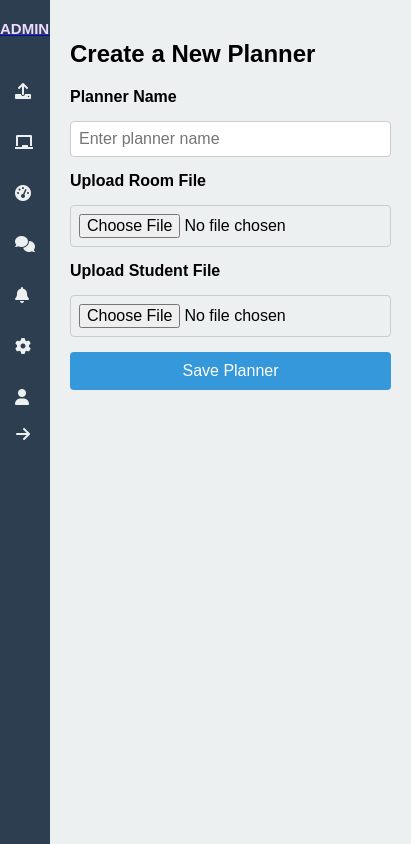
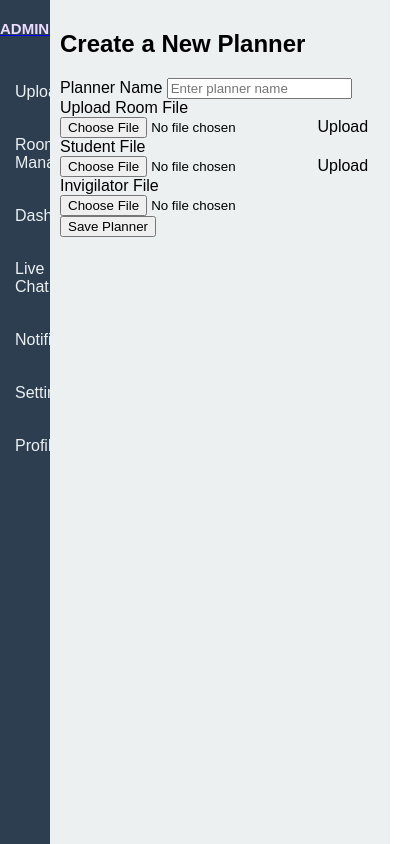
Before and after one commit to Bhavya248-rgb/SEM-Exam-Seating-Planner, a plain HTML site: page upload.html in a window 390 px wide. Shown: the whole page, 411 px wide, since content can reach past the window. Drawn offline with Linux system fonts and the light colour scheme.

Commit message:
Add files via upload

```diff
--- a/upload.html
+++ b/upload.html
@@ -4,29 +4,28 @@
     <meta charset="UTF-8">
     <meta name="viewport" content="width=device-width, initial-scale=1.0">
     <title>Admin Dashboard</title>
+    <link rel="stylesheet" href="admin-index.css">
+    <!-- Font Awesome for Icons -->
     <link href="admin-index.css" rel="stylesheet">
-    <link rel="stylesheet" href="upload.css">
-    <!-- Font Awesome for Icons -->
-    <link href="https://cdnjs.cloudflare.com/ajax/libs/font-awesome/6.0.0-beta3/css/all.min.css" rel="stylesheet">
+
+
 </head>
 <body>
     <div class="admin-container">
         <!-- Sidebar Navigation -->
         <nav class="sidebar">
             <div class="sidebar-header">
-                <a href="admin-index.html"><h2 class="panel">Admin Panel</h2></a>
+                <!-- <h2>Admin Panel</h2> -->
+                <a href="admin-index.html"><h2>Admin Panel</h2></a>
             </div>
             <ul class="sidebar-menu">
-                <li><a href="upload.html"><i class="fas fa-upload"></i><span class="menu-text">Upload</span></a></li>
-                <li><a href="room-management.html"><i class="fas fa-chalkboard"></i><span class="menu-text">Room Management</span></a></li>
-                <li><a href="dashboard.html"><i class="fas fa-tachometer-alt"></i><span class="menu-text">Dashboard</span></a></li>
-                <li><a href="#live-chat"><i class="fas fa-comments"></i><span class="menu-text">Live Chat</span></a></li>
-                <li><a href="#notifications"><i class="fas fa-bell"></i><span class="menu-text">Notifications</span></a></li>
-                <li><a href="#settings"><i class="fas fa-cog"></i><span class="menu-text">Settings</span></a></li>
-                <li><a href="admin-profile.html"><i class="fas fa-user"></i><span class="menu-text">Profile</span></a></li>
-                <button class="toggle-btn" onclick="toggleSidebar()">
-                    <i class="fas fa-arrow-right"></i> <!-- Arrow icon -->
-                </button>
+                <li><a href="upload.html"><i class="fas fa-upload"></i> Upload</a></li>
+                <li><a href="room-management.html"><i class="fas fa-chalkboard"></i> Room Management</a></li>
+                <li><a href="dashboard.html"><i class="fas fa-tachometer-alt"></i> Dashboard</a></li>
+                <li><a href="#live-chat"><i class="fas fa-comments"></i> Live Chat</a></li>
+                <li><a href="#notifications"><i class="fas fa-bell"></i> Notifications</a></li>
+                <li><a href="#settings"><i class="fas fa-cog"></i> Settings</a></li>
+                <li><a href="#profile"><i class="fas fa-user"></i> Profile</a></li>
             </ul>
         </nav>
 
@@ -44,14 +43,19 @@
                   <label for="student-file">Upload Student File</label>
                   <input type="file" id="student-file" name="student-file" accept=".csv, .xlsx, .txt" required>
 
+                  <label for="invigilator-file">Upload Invigilator File</label>
+                  <input type="file" id="invigilator-file" name="invigilator-file" accept=".csv, .xlsx, .txt" required>
+
                   <button type="submit">Save Planner</button>
               </form>
               <p id="status-message"></p>
           </section>
 
         </main>
+
+
     </div>
 
-    <script src="admin-index.js"></script>
+    <script src="upload.js" type="module"></script>
 </body>
 </html>
--- a/upload.js
+++ b/upload.js
@@ -17,22 +17,27 @@ const app = initializeApp(firebaseConfig);
 const db = getDatabase(app);
 
 // File Upload Logic
-document.getElementById("upload-form").addEventListener("submit", async (e) => {
+document.getElementById("planner-form").addEventListener("submit", async (e) => {
   e.preventDefault();
+  console.log("Form submitted");
 
   const plannerName = document.getElementById("planner-name").value;
   const roomFile = document.getElementById("room-file").files[0];
   const studentFile = document.getElementById("student-file").files[0];
+  const invigilatorFile = document.getElementById("invigilator-file").files[0];
 
   if (!plannerName || !roomFile || !studentFile) {
     alert("All fields are required!");
     return;
   }
 
+  console.log("Fields are valid, starting upload...");
+
   try {
     // Convert files to Base64
     const roomFileData = await fileToBase64(roomFile);
     const studentFileData = await fileToBase64(studentFile);
+    const invigilatorFileData = await fileToBase64(invigilatorFile);
 
     // Store in Firebase Realtime Database
     const plannerRef = push(ref(db, "planners"));
@@ -50,13 +55,22 @@ document.getElementById("upload-form").addEventListener("submit", async (e) => {
           type: studentFile.type,
           size: studentFile.size,
           content: studentFileData
-        }
+        },
+        invigilatorFile: {
+          name: invigilatorFile.name,
+          type: invigilatorFile.type,
+          size: invigilatorFile.size,
+          content: invigilatorFileData
+        },
       },
       timestamp: new Date().toISOString()
     });
 
     alert("Files uploaded successfully!");
-    document.getElementById("upload-form").reset();
+    console.log("Upload successful");
+
+    // Optionally reset the form
+    document.getElementById("planner-form").reset();
   } catch (error) {
     console.error("Error uploading files:", error);
     alert("Failed to upload files. Check the console for details.");
```
